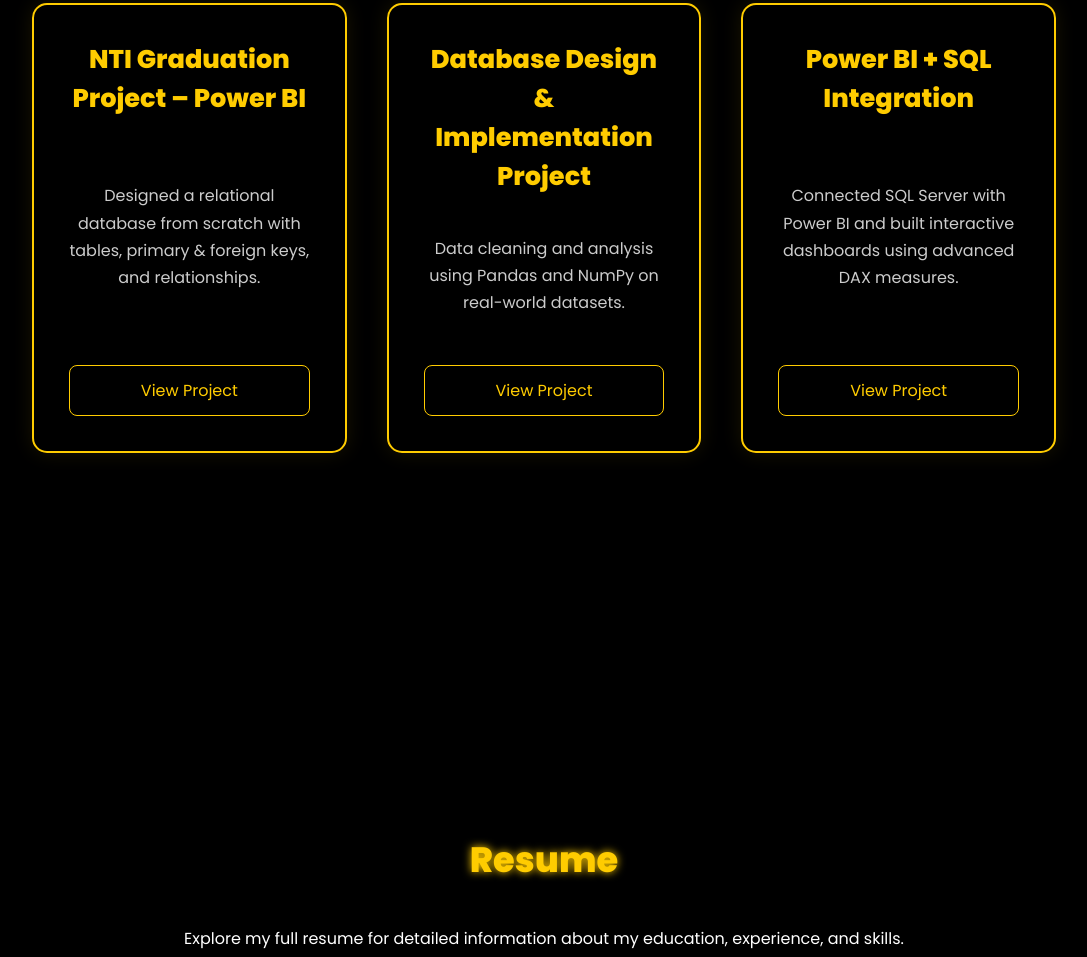
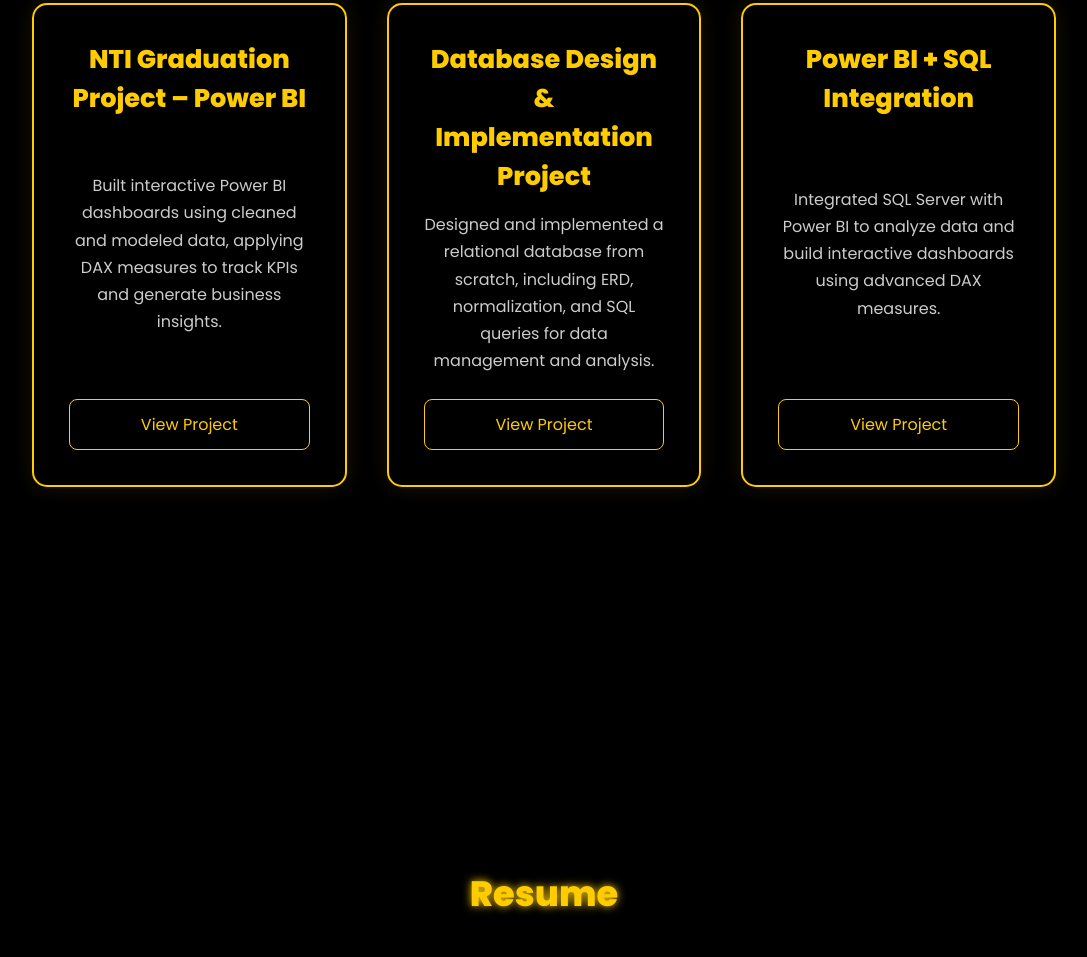
Before and after one commit to mohmaednasser/mohamedhelal.github.io, a plain HTML site: page INDEX.HTML in a window 1280 px wide. Shown: the part 2553-3510 px from the top of the page, without its empty margins (96-1183 px from the left). Drawn offline with Linux system fonts and the light colour scheme.

Commit message:
Update INDEX.HTML

```diff
--- a/INDEX.HTML
+++ b/INDEX.HTML
@@ -196,19 +196,19 @@
       <!-- ADDED 3 -->
       <div class="project-card fade">
         <h3>NTI Graduation Project – Power BI</h3>
-        <p>Designed a relational database from scratch with tables, primary & foreign keys, and relationships.</p>
-        <a href="#" class="btn">View Project</a>
+        <p>Built interactive Power BI dashboards using cleaned and modeled data, applying DAX measures to track KPIs and generate business insights.</p>
+        <a href="https://app.powerbi.com/links/DYZbvqnOvm?ctid=3399e0b1-6537-4820-8278-6a4a3194dcb8&pbi_source=linkShare" class="btn">View Project</a>
       </div>
 
       <div class="project-card fade">
         <h3>Database Design & Implementation Project</h3>
-        <p>Data cleaning and analysis using Pandas and NumPy on real-world datasets.</p>
+        <p>Designed and implemented a relational database from scratch, including ERD, normalization, and SQL queries for data management and analysis.</p>
         <a href="#" class="btn">View Project</a>
       </div>
 
       <div class="project-card fade">
         <h3>Power BI + SQL Integration</h3>
-        <p>Connected SQL Server with Power BI and built interactive dashboards using advanced DAX measures.</p>
+        <p>Integrated SQL Server with Power BI to analyze data and build interactive dashboards using advanced DAX measures.</p>
         <a href="#" class="btn">View Project</a>
       </div>
 
```
